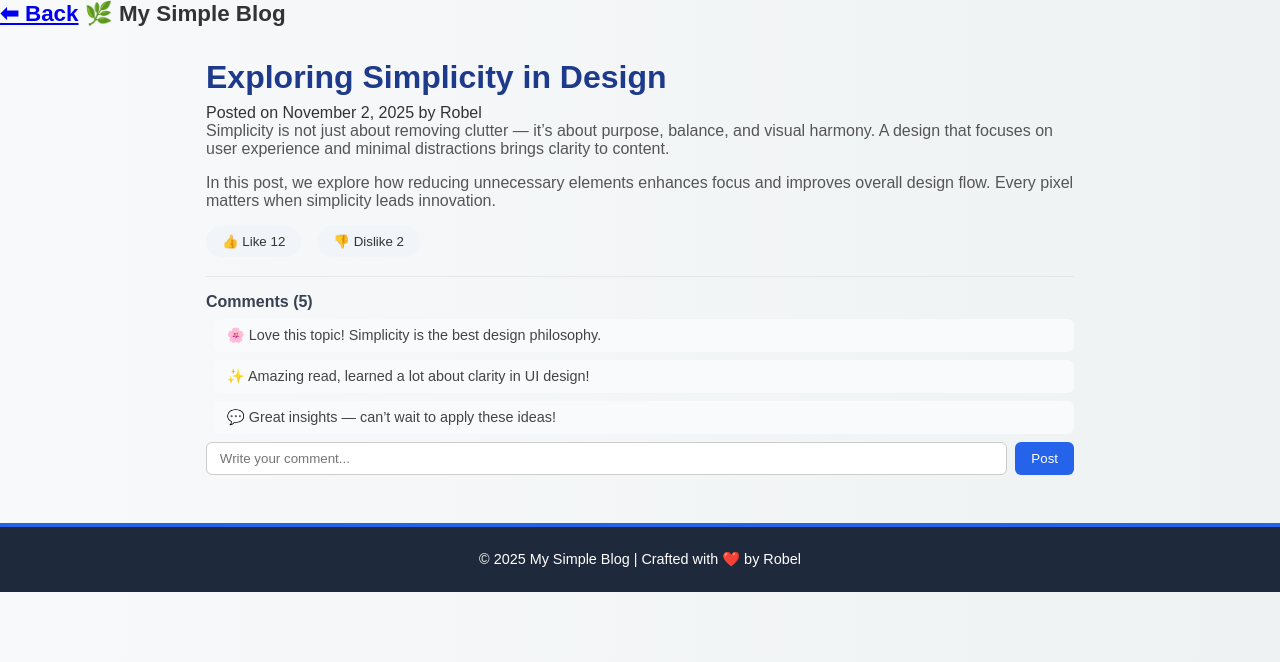
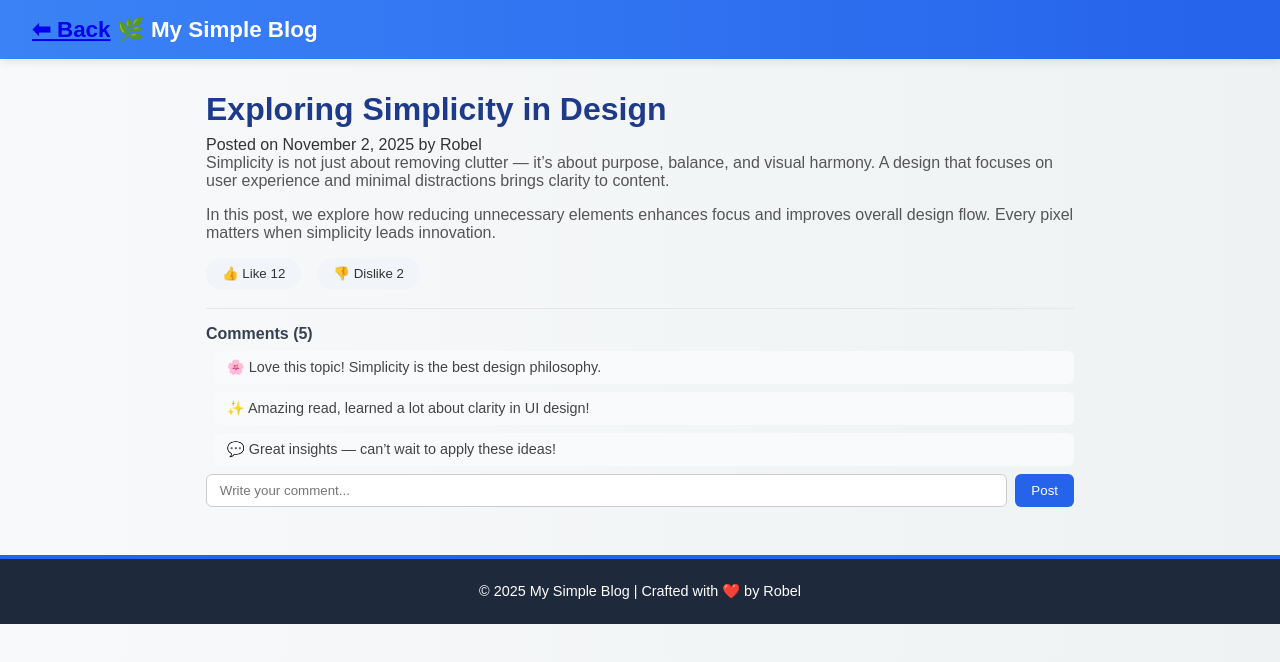
Before and after one commit to robson120-s/blog-site, a website: page html/postdetail.html in a window 1280 px wide. Drawn offline with Linux system fonts and the light colour scheme.

Commit message:
reset to previous class name

```diff
--- a/html/postdetail.html
+++ b/html/postdetail.html
@@ -8,7 +8,7 @@
 </head>
 <body>
   <!-- Header -->
-  <header class="hejksdjkdfjkdfsbjkader">
+  <header class="header">
     <div class="logo"><a href="index.html" class="back-link">⬅ Back</a> 🌿 My Simple Blog</div>
   </header>
 
```
